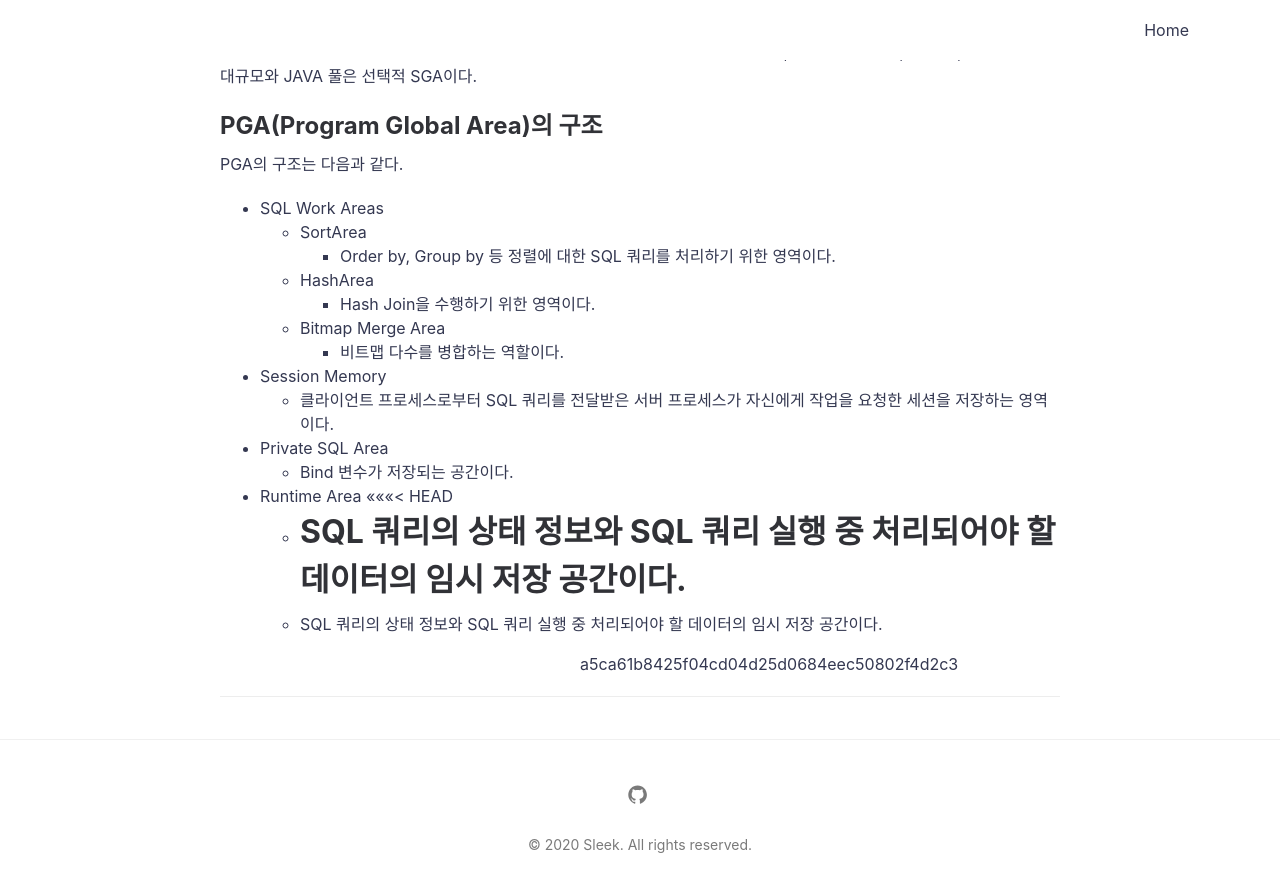
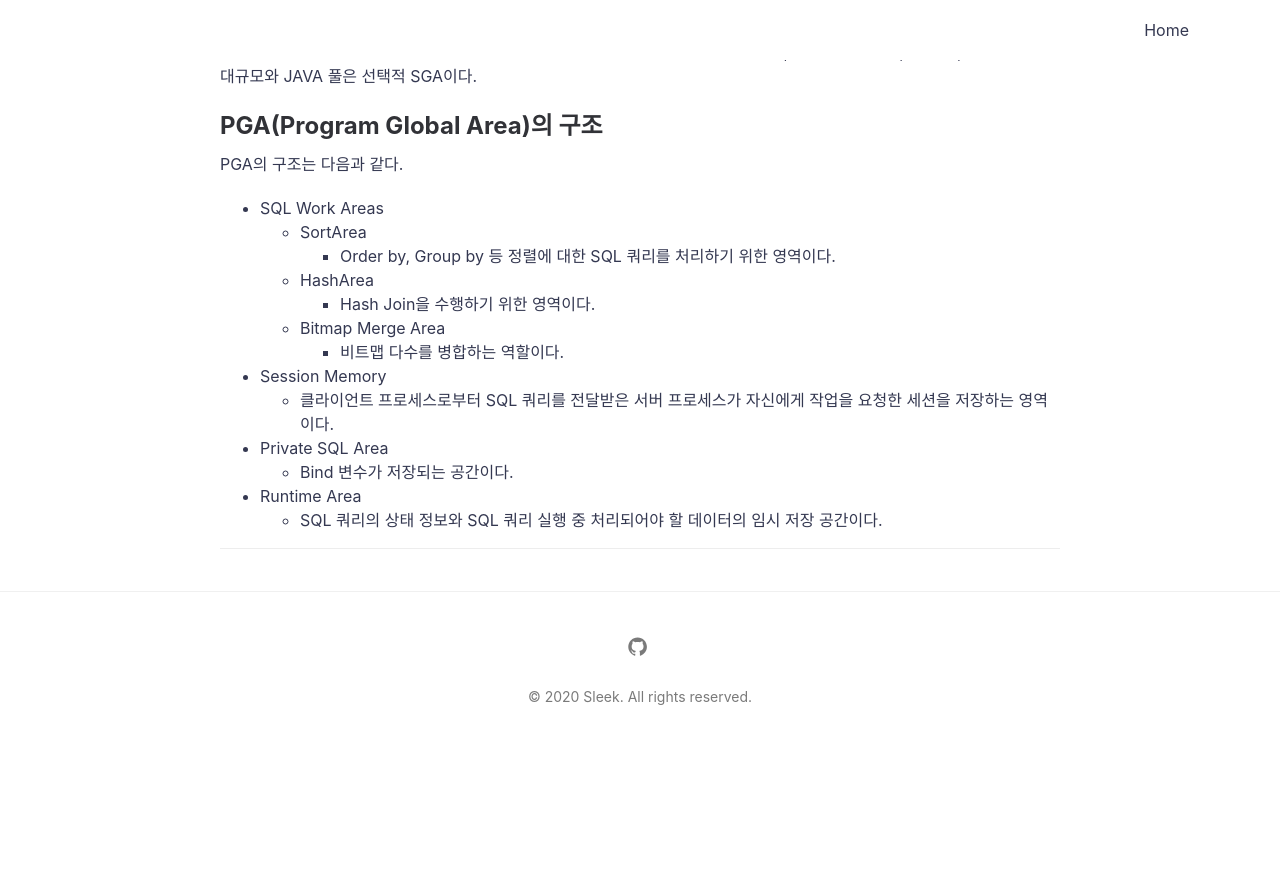
Before and after one commit to DoZeroJeong/dozerojeong.github.io, a Jekyll site: the page built from _posts/2020-03-03-Oracle-post.md, in a window 1280 px wide and 900 px high, scrolled down 1708 px. Shown: the top 892 px of the window. Built offline with Jekyll 4.4.1, drawn with Linux system fonts in a browser that asks for light colours; after the commit the page ends 2460 px from its top, so only the background shows below that.

Commit message:
fix: Runtime Area modify

```diff
--- a/_posts/2020-03-03-Oracle-post.md
+++ b/_posts/2020-03-03-Oracle-post.md
@@ -61,8 +61,4 @@ PGA의 구조는 다음과 같다.
 - Private SQL Area
     - Bind 변수가 저장되는 공간이다.
 - Runtime Area
-<<<<<<< HEAD
     - SQL 쿼리의 상태 정보와 SQL 쿼리 실행 중 처리되어야 할 데이터의 임시 저장 공간이다.
-=======
-    - SQL 쿼리의 상태 정보와 SQL 쿼리 실행 중 처리되어야 할 데이터의 임시 저장 공간이다.
->>>>>>> a5ca61b8425f04cd04d25d0684eec50802f4d2c3
```
